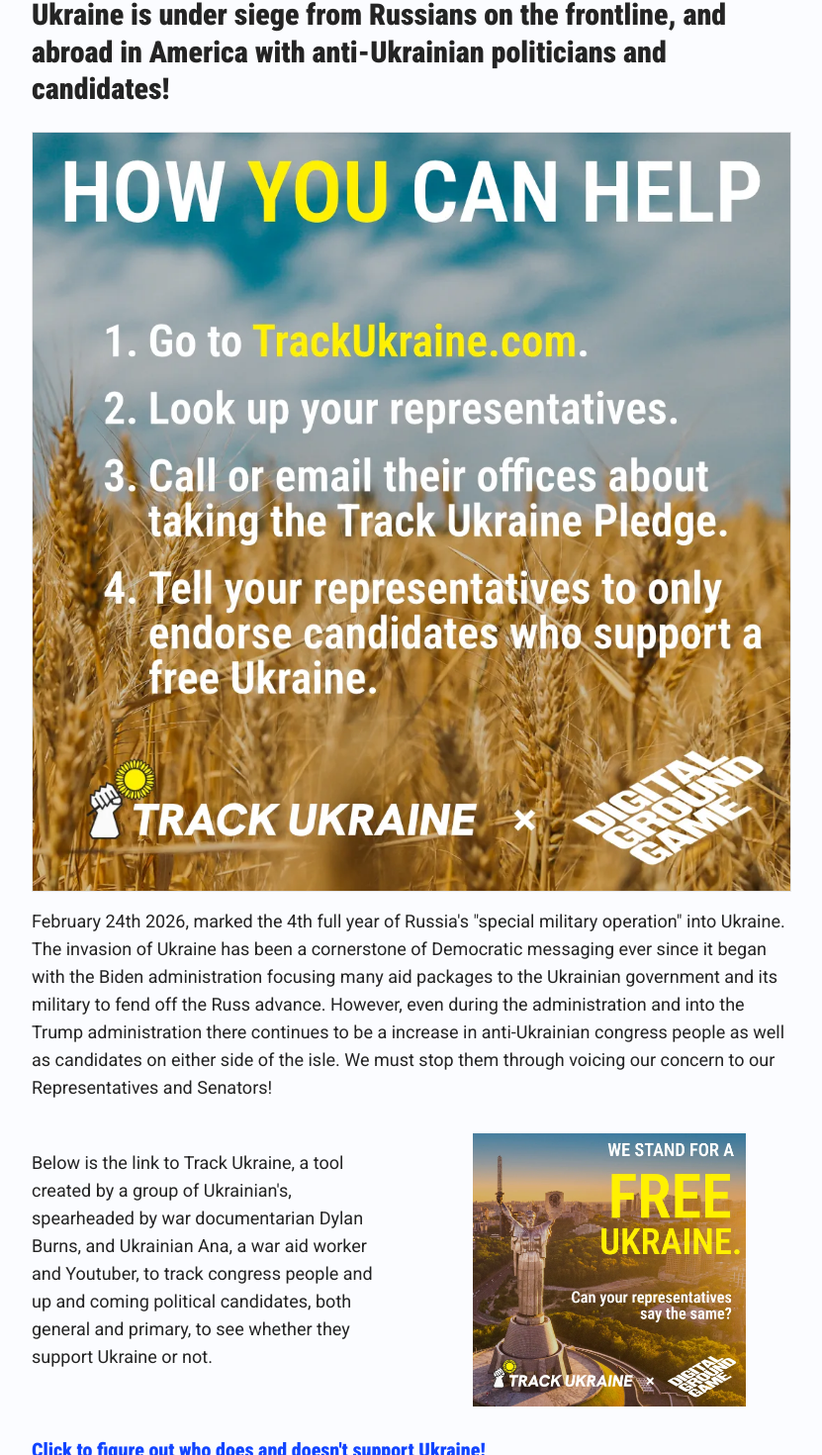
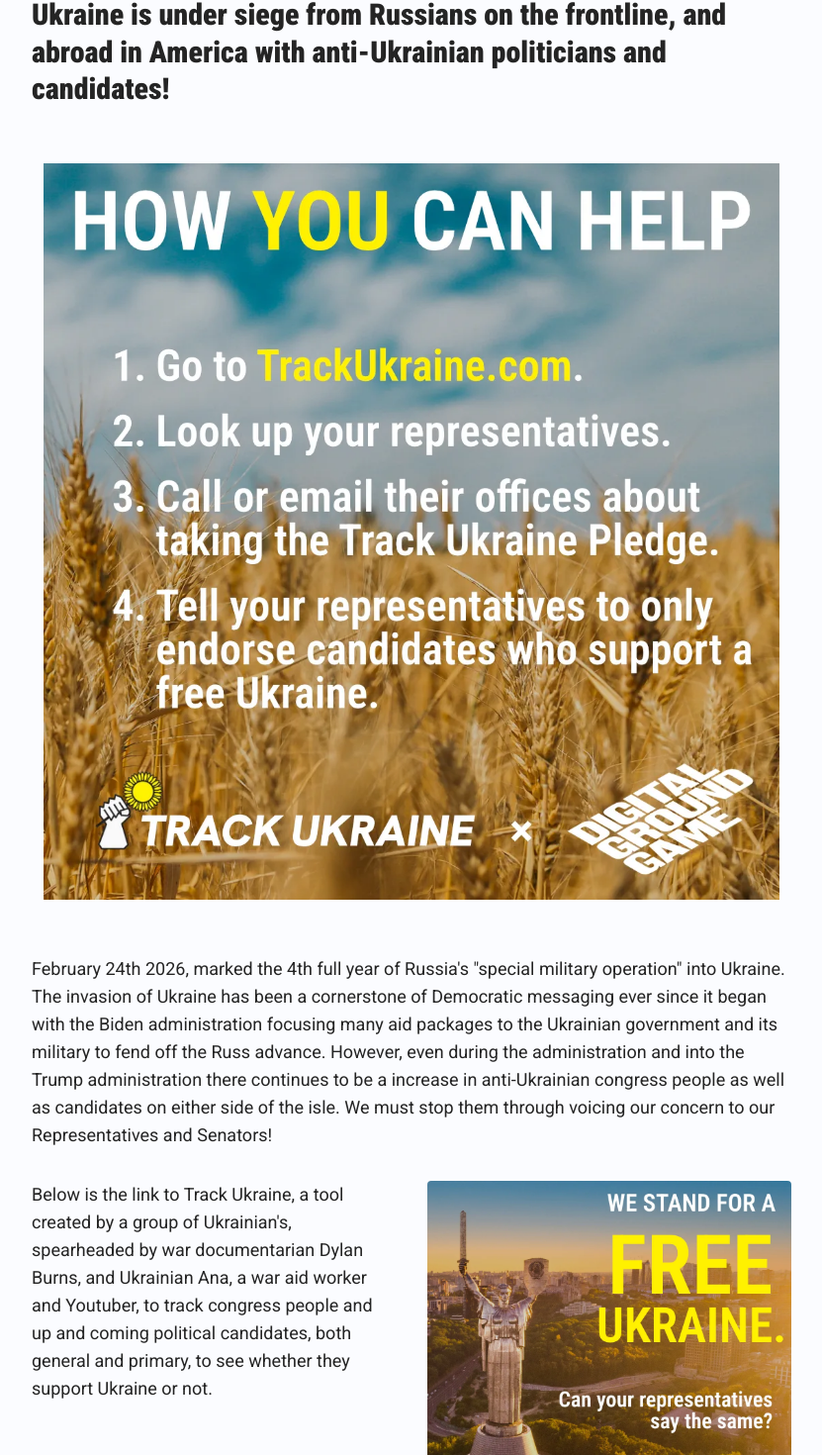
Before and after one commit to digitalgroundgame/dgg-frontpage, a Next.js app: page /call-to-action in a window 1280 px wide. Shown: the part 1016-2486 px from the top of the page at 99% size, without its empty margins (224-1055 px from the left). Built offline with nearby package versions, Linux system fonts and the light colour scheme; no server answers.

Commit message:
article styles

```diff
--- a/src/components/page-blocks/two-column-section.tsx
+++ b/src/components/page-blocks/two-column-section.tsx
@@ -19,19 +19,20 @@ export function TwoColumnSection({
   invert = false,
 }: TwoColumnSectionProps) {
   const imageColumn = (
-    <div className="relative aspect-[4/3] overflow-hidden rounded">
+    <div className="overflow-hidden rounded">
       <Image
         alt={alt}
-        className="object-contain"
-        fill
+        className="h-auto w-full"
+        height={900}
         sizes="(min-width: 768px) 50vw, 100vw"
         src={image}
+        width={1200}
       />
     </div>
   );
 
   const textColumn = (
-    <div>
+    <div className="[&>*:first-child]:mt-0">
       <ReactMarkdown
         remarkPlugins={[remarkGfm]}
         components={markdownComponents(invert)}
--- a/src/lib/markdown-components.tsx
+++ b/src/lib/markdown-components.tsx
@@ -89,7 +89,7 @@ export function markdownComponents(invert = false): Components {
     img: ({ alt, src }) => (
       <Image
         alt={alt ?? ""}
-        className="mt-6 h-auto w-full border border-charcoal/10"
+        className="mx-3 my-14 h-auto w-[calc(100%-1.5rem)]"
         height={643}
         src={String(src ?? "")}
         width={680}
```
